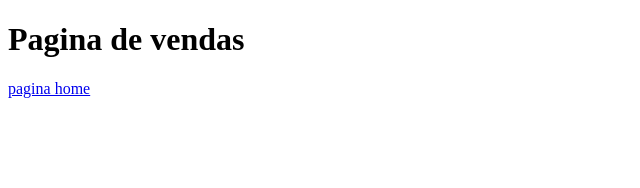
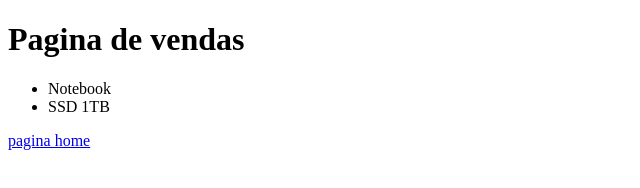
Before and after one commit to CodeMasterAlisson/curso-git, a plain HTML site: page vendas.html in a window 1280 px wide. Shown: the whole page, without its empty margins (0-640 px from the left). Drawn offline with Linux system fonts and the light colour scheme.

Commit message:
produtos add in page vendas

```diff
--- a/vendas.html
+++ b/vendas.html
@@ -7,6 +7,10 @@
 </head>
 <body>
     <h1>Pagina de vendas</h1>
+    <ul>
+        <li>Notebook</li>
+        <li>SSD 1TB</li>
+    </ul>
     <a href="./index.html">pagina home</a>
 </body>
 </html>
```
